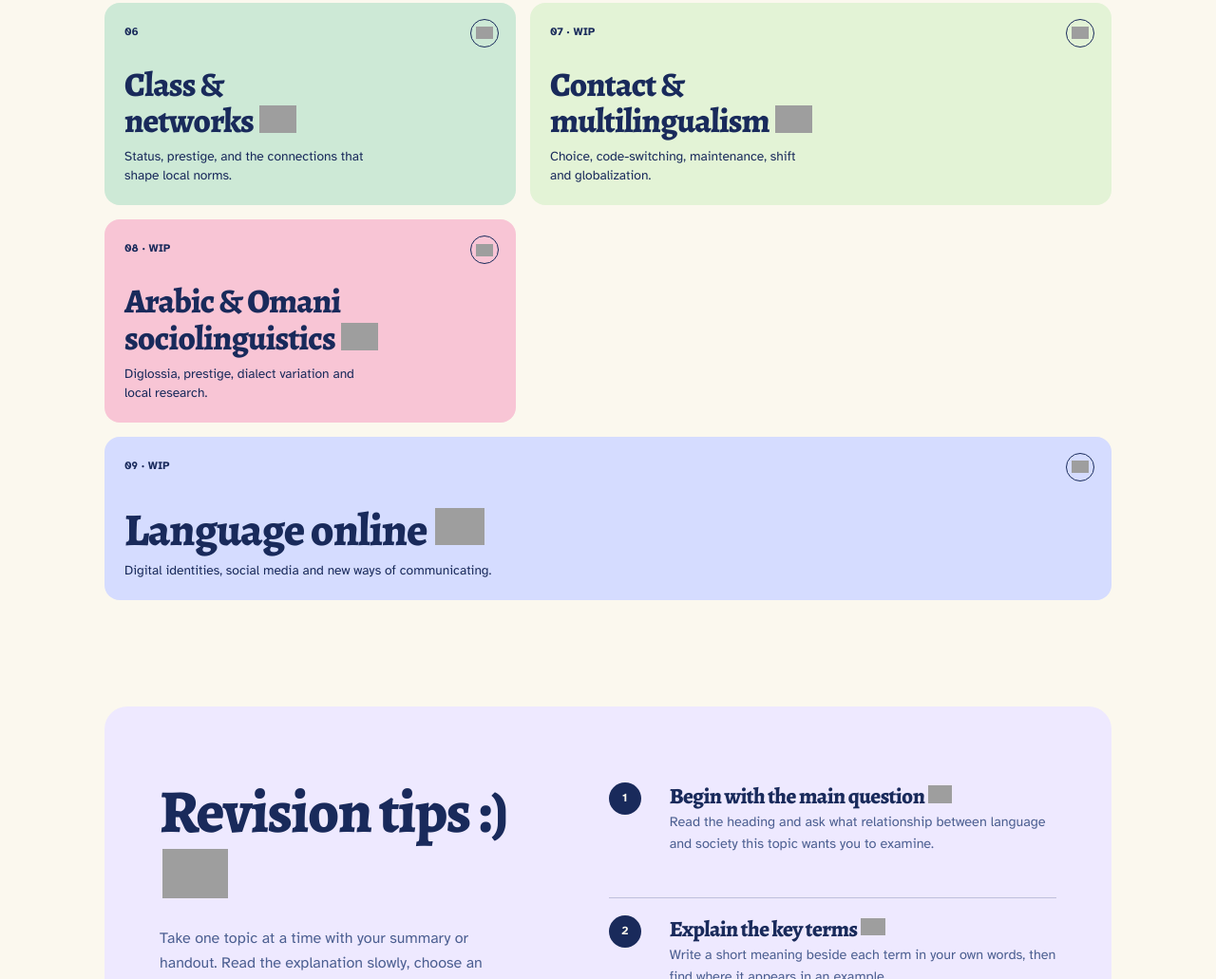
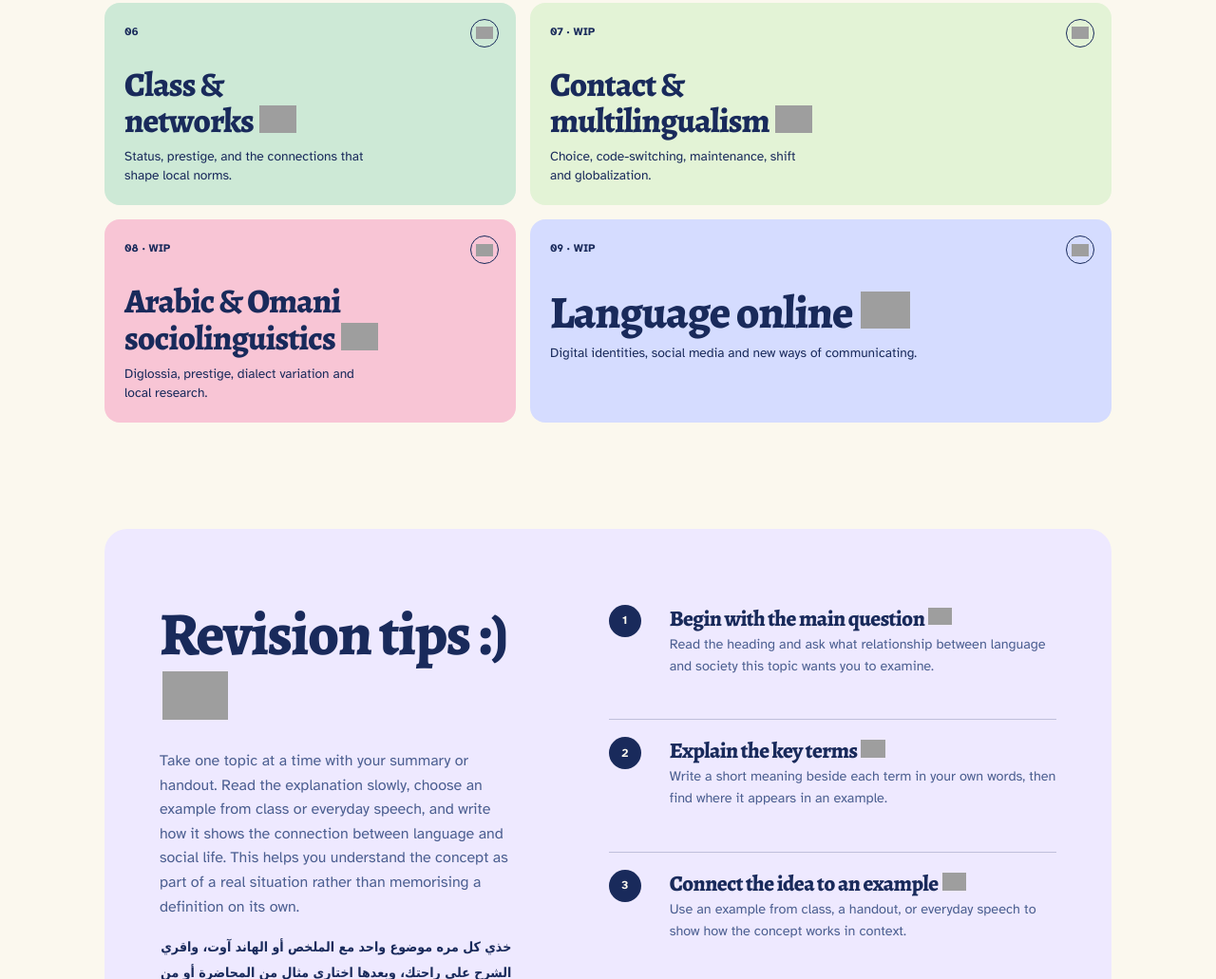
Before and after one commit to birdolini/languageinsociety, a plain HTML site: page index.html in a window 1280 px wide. Shown: the part 1294-2325 px from the top of the page at 95% size. Drawn offline with nearby package versions, Linux system fonts and the light colour scheme; grey boxes are pictures that could not be loaded; a web font is replaced by a local one.

Commit message:
fix: align language online topic card

```diff
--- a/assets/styles.css
+++ b/assets/styles.css
@@ -73,7 +73,7 @@ h1 { max-width: 590px; margin-bottom: 23px; font-size: clamp(3.5rem, 7vw, 6.6rem
 .topic-map { display: grid; grid-template-columns: repeat(12, 1fr); gap: 15px; }
 .topic { position: relative; min-height: 210px; padding: 21px; border-radius: var(--round); overflow: hidden; transition: transform .2s var(--ease-out), box-shadow .2s var(--ease-out); }.topic:hover { transform: translateY(-4px) rotate(-.5deg); box-shadow: var(--shadow); }.topic:active { transform: scale(.98); }
 .topic-index { display: block; margin-bottom: 30px; font-size: .72rem; font-weight: 700; }.topic h3 { margin-bottom: 10px; font-size: clamp(1.55rem, 2.8vw, 2.35rem); }.topic p { max-width: 260px; margin: 0; font-size: .86rem; line-height: 1.45; }.topic-arrow { position: absolute; top: 17px; right: 18px; display: grid; place-items: center; width: 30px; aspect-ratio: 1; border: 1px solid currentColor; border-radius: 50%; font-size: 1rem; }
-.topic-foundations { grid-column: span 5; background: var(--blue); }.topic-methods { grid-column: span 7; background: var(--yellow); }.topic-dialects { grid-column: span 4; background: var(--navy); color: #fbf8ee; }.topic-life { grid-column: span 4; background: #ff9f98; }.topic-style { grid-column: span 4; background: var(--violet); }.topic-networks { grid-column: span 5; background: #cde9d6; }.topic-contact { grid-column: span 7; background: #e3f3d6; }.topic-arabic { grid-column: span 5; background: #f8c5d5; }.topic-digital { grid-column: span 12; min-height: 166px; background: #d5dcff; }.topic-digital p { max-width: 400px; }.topic-digital h3 { font-size: clamp(1.9rem, 4vw, 3rem); }
+.topic-foundations { grid-column: span 5; background: var(--blue); }.topic-methods { grid-column: span 7; background: var(--yellow); }.topic-dialects { grid-column: span 4; background: var(--navy); color: #fbf8ee; }.topic-life { grid-column: span 4; background: #ff9f98; }.topic-style { grid-column: span 4; background: var(--violet); }.topic-networks { grid-column: span 5; background: #cde9d6; }.topic-contact { grid-column: span 7; background: #e3f3d6; }.topic-arabic { grid-column: span 5; background: #f8c5d5; }.topic-digital { grid-column: span 7; background: #d5dcff; }.topic-digital p { max-width: 400px; }.topic-digital h3 { font-size: clamp(1.9rem, 4vw, 3rem); }
 
 .study-path { display: grid; grid-template-columns: .88fr 1.12fr; gap: clamp(45px, 8vw, 120px); padding: 80px clamp(25px, 5vw, 58px); background: #eee9ff; border-radius: 24px; } body[data-theme="dark"] .study-path { background: #303030; }.path-copy p { margin-top: 22px; color: var(--ink-soft); }.path-copy .study-ar { margin-top: 14px; color: var(--ink); font-size: .88rem; font-weight: 600; }.steps { display: grid; gap: 0; padding: 0; margin: 0; list-style: none; }.steps li { display: grid; grid-template-columns: 50px 1fr; gap: 14px; padding: 18px 0; border-bottom: 1px solid rgba(25,42,91,.22); }.steps li:first-child { padding-top: 0; }.steps li:last-child { border: 0; padding-bottom: 0; }.steps > li > span { display: grid; place-items: center; width: 34px; height: 34px; background: var(--navy); color: #fbf8ee; border-radius: 50%; font-size: .76rem; font-weight: 700; }.steps h3 { margin-bottom: 5px; font-size: 1.45rem; }.steps p { margin: 0; color: var(--ink-soft); font-size: .9rem; }
 
```
